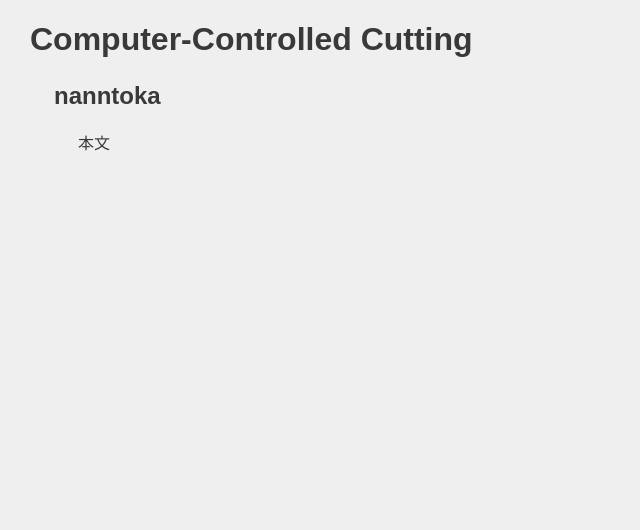
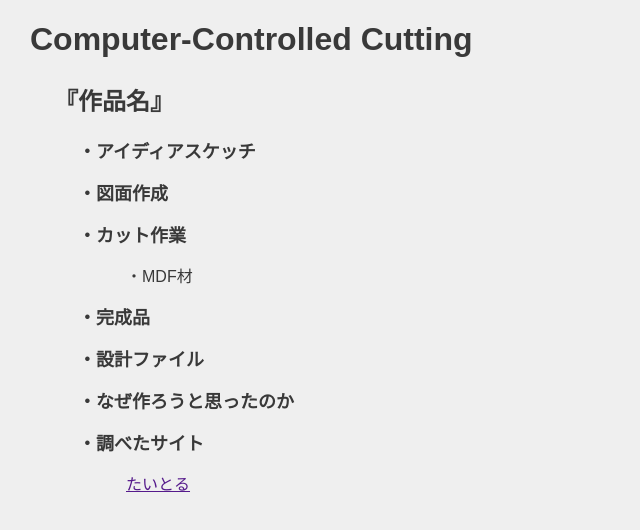
Before and after one commit to 202502274/xbp, a plain HTML site: page digi_fab/2.html in a window 1280 px wide. Shown: the whole page, without its empty margins (0-640 px from the left). Drawn offline with Linux system fonts and the light colour scheme.

Commit message:
20251021

```diff
--- a/digi_fab/2.html
+++ b/digi_fab/2.html
@@ -7,9 +7,38 @@
 
 <body>
     <h1>Computer-Controlled Cutting</h1>
-    <h2>nanntoka</h2>
+    <h2>『作品名』</h2>
  <div>
-    本文
+    <font size="4"><b>・アイディアスケッチ</b></font><br>
+    <div>
+        <!---->
+    </div>
+    <font size="4"><b>・図面作成</b></font><br>
+    <div>
+        <!---->
+    </div>
+    <font size="4"><b>・カット作業</b></font><br>
+    <div>
+        <!---->
+        ・MDF材
+    </div>
+    <font size="4"><b>・完成品</b></font><br>
+    <div>
+        <!---->
+    </div>
+    <font size="4"><b>・設計ファイル</b></font><br>
+    <div>
+        <!--dxfファイルやaiファイル-->
+    </div>
+    <font size="4"><b>・なぜ作ろうと思ったのか</b></font><br>
+    <div>
+        <!---->
+    </div>
+    <font size="4"><b>・調べたサイト</b></font><br>
+    <div>
+        <!---->
+        <a href="">たいとる</a><br>
+    </div>
 </div>
 
 
```
Also changed, not shown: de12/3.html (+15 -2 lines), de12/index.html (+1 -0 lines), digi_fab/index.html (+1 -0 lines).
